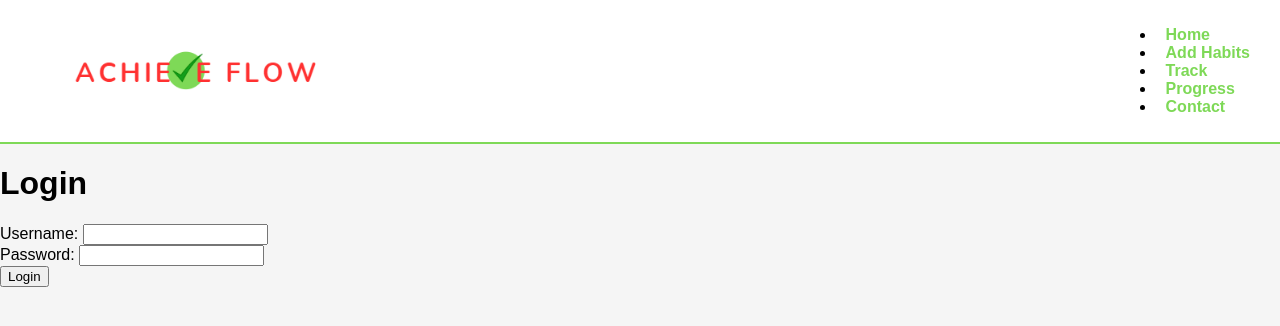
After one commit to theskubs/AchieveFlow, a Flask app: template templates/login.html in a window 1280 px wide. The commit adds this page. Shown: the top 326 px of the page. Run offline with Flask 3, Linux system fonts and the light colour scheme; the template is opened without the code that fills it, so the values that code supplies are empty.

Commit message:
Update login.html
created login screen

```diff
--- /dev/null
+++ b/templates/login.html
@@ -0,0 +1,34 @@
+<!-- login -->
+<!DOCTYPE html>
+<html>
+<head>
+    <title>Login</title>
+    <link rel="stylesheet" href="/static/style.css">
+    <header>
+        <div class="logo-container">
+            <img src="/assets/logo_2.png" alt="Achieve Flow Logo" class="logo">
+        </div>
+        <nav>
+            <ul class="nav-links">
+                <li><a href="/index.html">Home</a></li>
+                <li><a href="/templates/add_habit.html">Add Habits</a></li>
+                <li><a href="/templates/track.html">Track</a></li>
+                <li><a href="/templates/progress.html">Progress</a></li>
+                <li><a href="/templates/contact.html">Contact</a></li>
+            </ul>
+        </nav>
+    </header>
+</head>
+<body>
+    <h1>Login</h1>
+    <form action="/login" method="POST">
+        <label for="username">Username:</label>
+        <input type="text" id="username" name="username" required>
+        <br>
+        <label for="password">Password:</label>
+        <input type="password" id="password" name="password" required>
+        <br>
+        <button type="submit">Login</button>
+    </form>
+</body>
+</html>
```
Also changed, not shown: templates/track.html (+17 -8 lines).
